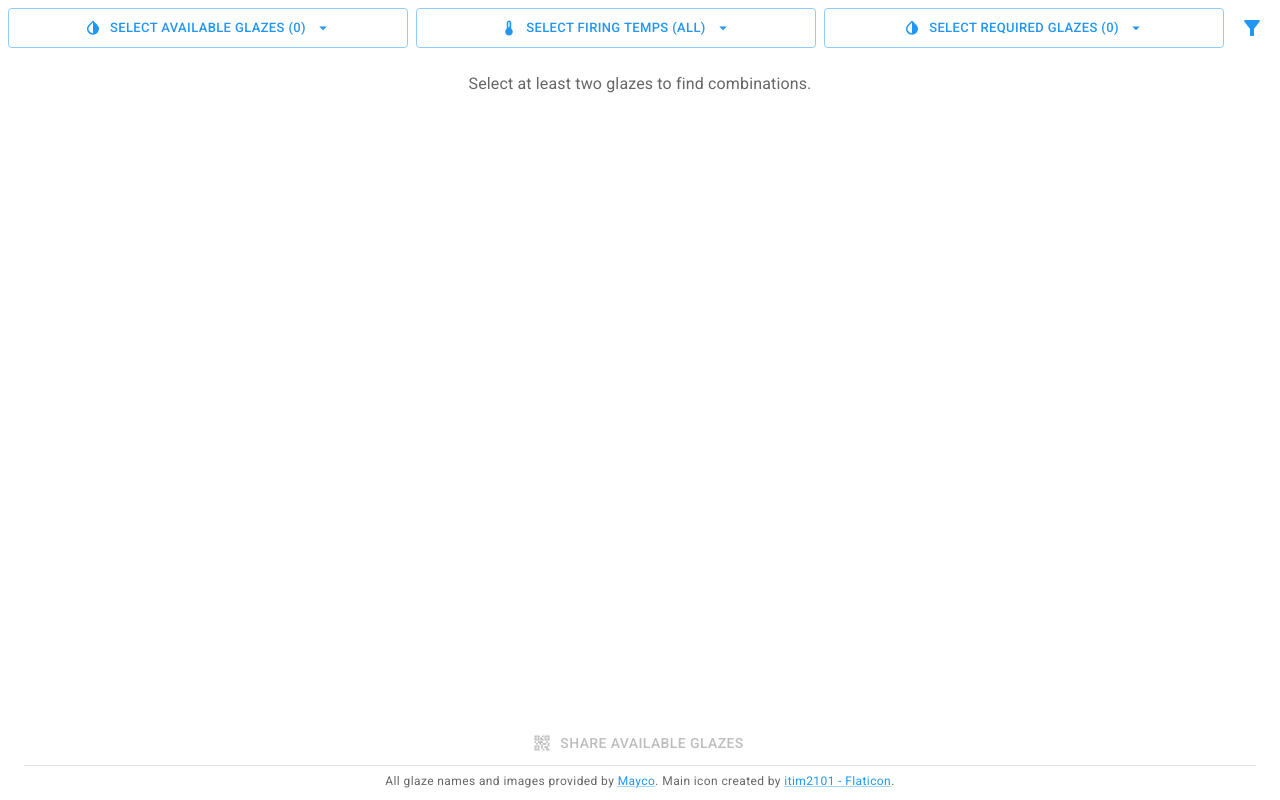
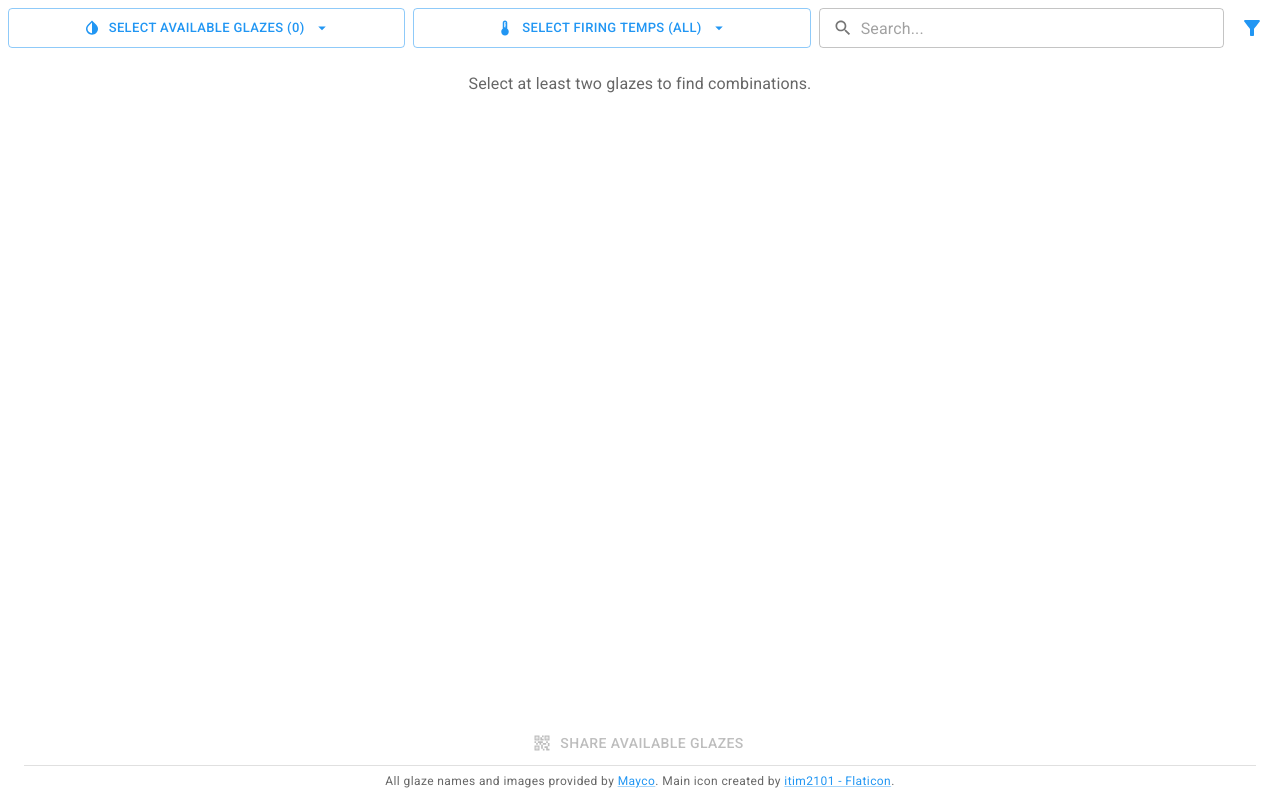
Before and after one commit to anickle060193/glaze_combinations, a React (Vite) app: page / in a window 1280 px wide. Built offline with nearby package versions, Linux system fonts and the light colour scheme.

Commit message:
Switch from required glazes filter to search field.

```diff
--- /dev/null
+++ b/src/components/ClearableInput.tsx
@@ -0,0 +1,54 @@
+import React from 'react';
+import { IconButton, InputAdornment, OutlinedInput, outlinedInputClasses, styled, type OutlinedInputProps } from '@mui/material';
+import ClearIcon from '@mui/icons-material/Clear';
+
+const ClearButton = styled( IconButton )( ( { theme } ) => ( {
+  marginRight: theme.spacing( -1 ),
+  transition: theme.transitions.create( 'opacity', { duration: theme.transitions.duration.shortest } ),
+  opacity: 0,
+  [ `.${outlinedInputClasses.root}:hover &, .${outlinedInputClasses.root}:focus-within &` ]: {
+    opacity: 1,
+  },
+} ) );
+
+export const ClearableInput: React.FC<OutlinedInputProps> = ( props ) =>
+{
+  const inputRef = React.useRef<HTMLInputElement | null>( null );
+
+  const onMouseDown = React.useCallback( ( e: React.MouseEvent ) =>
+  {
+    e.preventDefault();
+  }, [] );
+
+  const onClear = React.useCallback( () =>
+  {
+    if( inputRef.current )
+    {
+      const valueProp = Object.getOwnPropertyDescriptor( window.HTMLInputElement.prototype, 'value' );
+      valueProp?.set?.call( inputRef.current, '' );
+      inputRef.current.dispatchEvent( new Event( 'change', { bubbles: true } ) );
+
+      inputRef.current.focus();
+    }
+  }, [] );
+
+  return (
+    <OutlinedInput
+      {...props}
+      inputRef={inputRef}
+      endAdornment={(
+        <InputAdornment position="end">
+          <ClearButton
+            edge="end"
+            size="small"
+            tabIndex={-1}
+            onMouseDown={onMouseDown}
+            onClick={onClear}
+          >
+            <ClearIcon fontSize="small" />
+          </ClearButton>
+        </InputAdornment>
+      )}
+    />
+  );
+};
--- a/src/components/GlazeComboFilters.tsx
+++ b/src/components/GlazeComboFilters.tsx
@@ -8,6 +8,8 @@ import {
   ToggleButton,
   ToggleButtonGroup,
   Tooltip,
+  type SxProps,
+  type Theme,
 } from '@mui/material';
 import { type SvgIconComponent } from '@mui/icons-material';
 import FilterIcon from '@mui/icons-material/FilterAlt';
@@ -42,6 +44,7 @@ const MARKED_FILTER_OPTIONS: { [ F in MarkedFilter ]: FilterOption<F> } = {
 
 interface Props
 {
+  sx?: SxProps<Theme>;
   favoritesFilter: FavoritesFilter;
   onFavoritesFilterChange: ( favoritesFilter: FavoritesFilter ) => void;
   markedFilter: MarkedFilter;
@@ -49,6 +52,7 @@ interface Props
 }
 
 export const GlazeComboFilters: React.FC<Props> = ( {
+  sx,
   favoritesFilter, onFavoritesFilterChange,
   markedFilter, onMarkedFilterChange,
 } ) =>
@@ -58,6 +62,7 @@ export const GlazeComboFilters: React.FC<Props> = ( {
   return (
     <>
       <IconButton
+        sx={sx}
         color="primary"
         onClick={( e ) =>
         {
--- a/src/screens/MainScreen.tsx
+++ b/src/screens/MainScreen.tsx
@@ -1,8 +1,9 @@
 import React from 'react';
-import { Alert, AlertTitle, Box, Button, CircularProgress, styled, Typography } from '@mui/material';
+import { Alert, AlertTitle, Box, Button, CircularProgress, InputAdornment, styled, Typography } from '@mui/material';
 import GlazeIcon from '@mui/icons-material/InvertColors';
 import TemperatureIcon from '@mui/icons-material/Thermostat';
 import QrCodeIcon from '@mui/icons-material/QrCode2';
+import SearchIcon from '@mui/icons-material/Search';
 
 import { FilterButton } from '../components/FilterButton';
 import { GlazeComboFilters, type FavoritesFilter, type MarkedFilter } from '../components/GlazeComboFilters';
@@ -15,6 +16,7 @@ import { useLocalStorage } from '../hooks/useLocalStorage';
 import { useLocation } from '../hooks/useLocation';
 
 import { fetchGlazesData, getGlazeImageUrl } from '../utilities/glaze_data';
+import { ClearableInput } from '../components/ClearableInput';
 
 const IMPORT_AVAILABLE_GLAZE_IDS_PARAM = 'import-available-glazes';
 
@@ -45,6 +47,7 @@ const InfoText: React.FC<{ children?: React.ReactNode }> = ( { children } ) =>
     </Box>
   );
 };
+
 const EMPTY: readonly [] = [];
 
 export const MainScreen: React.FC = () =>
@@ -53,11 +56,10 @@ export const MainScreen: React.FC = () =>
 
   const [ availableGlazeIds, saveAvailableGlazeIds ] = useLocalStorage<string[]>( 'selected-available-glazes', EMPTY );
   const [ selectedFireTempIds, saveSelectedFireTempIds ] = useLocalStorage<string[]>( 'selected-fire-temps', EMPTY );
-  const [ requiredGlazeIds, setRequiredGlazeIds ] = React.useState<string[]>( [] );
+  const [ glazeSearchText, setGlazeSearchText ] = React.useState( '' );
 
   const availableGlazes = glazesData.data?.glazes.filter( ( g ) => availableGlazeIds.includes( g.id ) ) ?? EMPTY;
   const selectedFireTemps = glazesData.data?.fireTemps.filter( ( t ) => selectedFireTempIds.includes( t ) ) ?? selectedFireTempIds;
-  const requiredGlazes = glazesData.data?.glazes.filter( ( g ) => requiredGlazeIds.includes( g.id ) ) ?? EMPTY;
 
   const [ favoriteComboIds, saveFavoriteComboIds ] = useLocalStorage<string[]>( 'favorite-combos', EMPTY );
   const [ markedComboIds, saveMarkedComboIds ] = useLocalStorage<string[]>( 'marked-combos', EMPTY );
@@ -65,6 +67,7 @@ export const MainScreen: React.FC = () =>
   const [ favoritesFilter, setFavoritesFilter ] = React.useState<FavoritesFilter>( 'all' );
   const [ markedFilter, setMarkedFilter ] = React.useState<MarkedFilter>( 'all' );
 
+  const glazeSearchTerms = glazeSearchText.trim().toLocaleLowerCase().split( /[^a-zA-Z0-9]+/g );
   const filteredCombos = glazesData.data?.combos.filter( ( combo ) =>
   {
     if( availableGlazes.length > 0 )
@@ -78,22 +81,27 @@ export const MainScreen: React.FC = () =>
       }
     }
 
-    if( requiredGlazes.length > 0 )
-    {
-      for( const requiredGlaze of requiredGlazes )
-      {
-        if( !combo.glazeIds.includes( requiredGlaze.id ) )
-        {
-          return false;
-        }
-      }
-    }
-
     if( selectedFireTemps.length > 0 )
     {
       if( !selectedFireTemps.includes( combo.fireTemp ) )
       {
         return false;
+      }
+    }
+
+    if( glazeSearchTerms.length > 0 )
+    {
+      const glazeNames = glazesData.data?.glazes
+        .filter( ( g ) => combo.glazeIds.includes( g.id ) )
+        .map( ( g ) => g.name )
+        .join( ' ' )
+        .toLocaleLowerCase();
+      if( glazeNames )
+      {
+        if( !glazeSearchTerms.every( ( t ) => glazeNames.includes( t ) ) )
+        {
+          return false;
+        }
       }
     }
 
@@ -305,30 +313,29 @@ export const MainScreen: React.FC = () =>
           getOptionKey={( o ) => o}
           getOptionLabel={( o ) => `Cone ${o}`}
         />
-        <FilterButton
+        <ClearableInput
           sx={{
             flex: 1,
             minWidth: 275,
             maxWidth: '100%',
           }}
-          label="Select Required Glazes"
-          showAll={false}
-          placeholder="Filter required glazes"
-          startIcon={<GlazeIcon />}
-          options={availableGlazes}
-          value={requiredGlazes}
-          onChange={( value ) => setRequiredGlazeIds( value.map( ( g ) => g.id ) )}
-          getOptionKey={( o ) => o.id}
-          getOptionLabel={( o ) => o.name}
-          getOptionIcon={( o ) => (
-            <ListImage
-              loading="lazy"
-              src={getGlazeImageUrl( o, selectedFireTemps )}
-              alt={o.name}
-            />
+          size="small"
+          color="primary"
+          notched={false}
+          label={false}
+          placeholder="Search..."
+          startAdornment={(
+            <InputAdornment position="start">
+              <SearchIcon fontSize="small" />
+            </InputAdornment>
           )}
+          value={glazeSearchText}
+          onChange={( e ) => setGlazeSearchText( e.currentTarget.value )}
         />
         <GlazeComboFilters
+          sx={{
+            alignSelf: 'center',
+          }}
           favoritesFilter={favoritesFilter}
           onFavoritesFilterChange={setFavoritesFilter}
           markedFilter={markedFilter}
```
